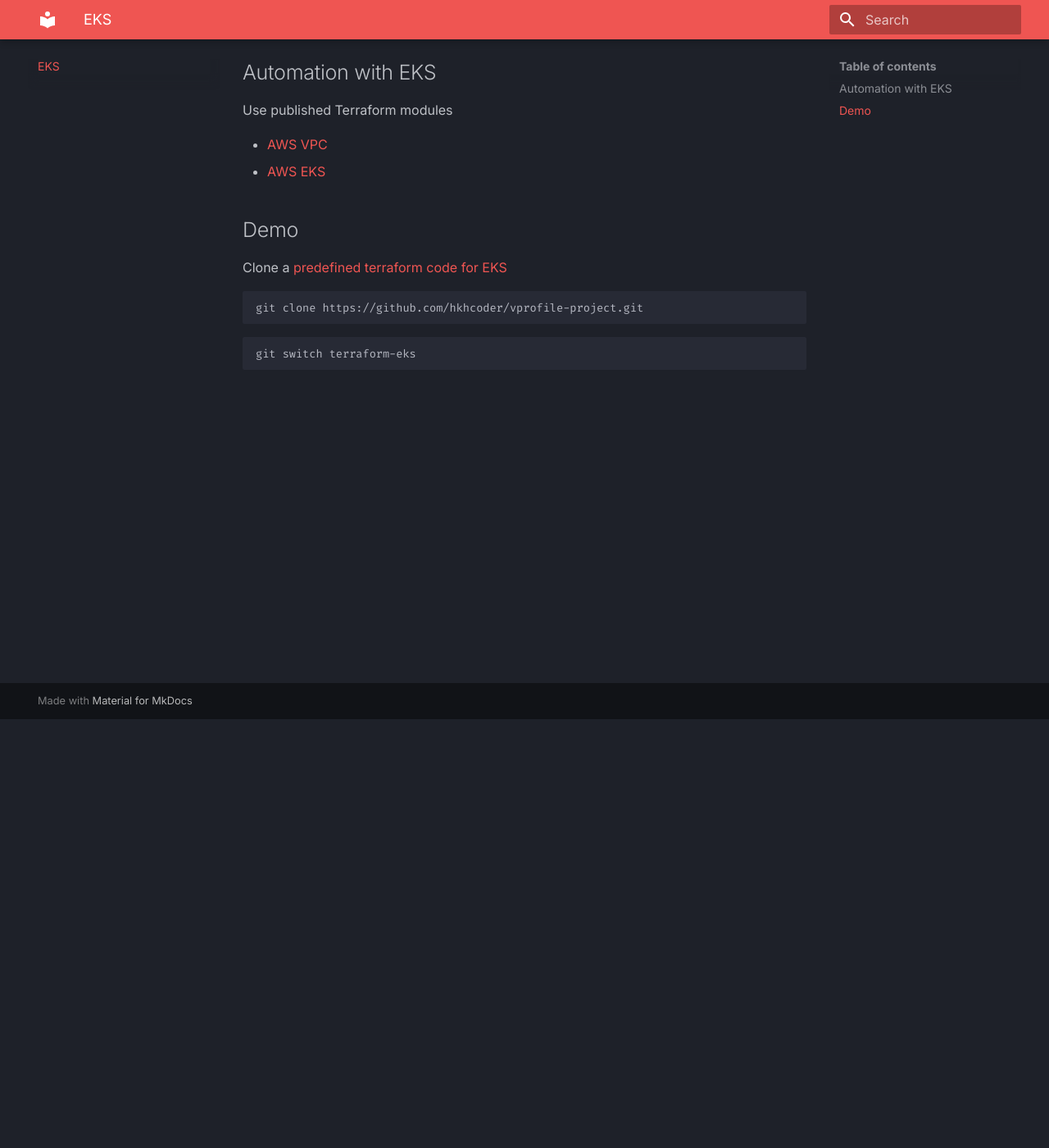
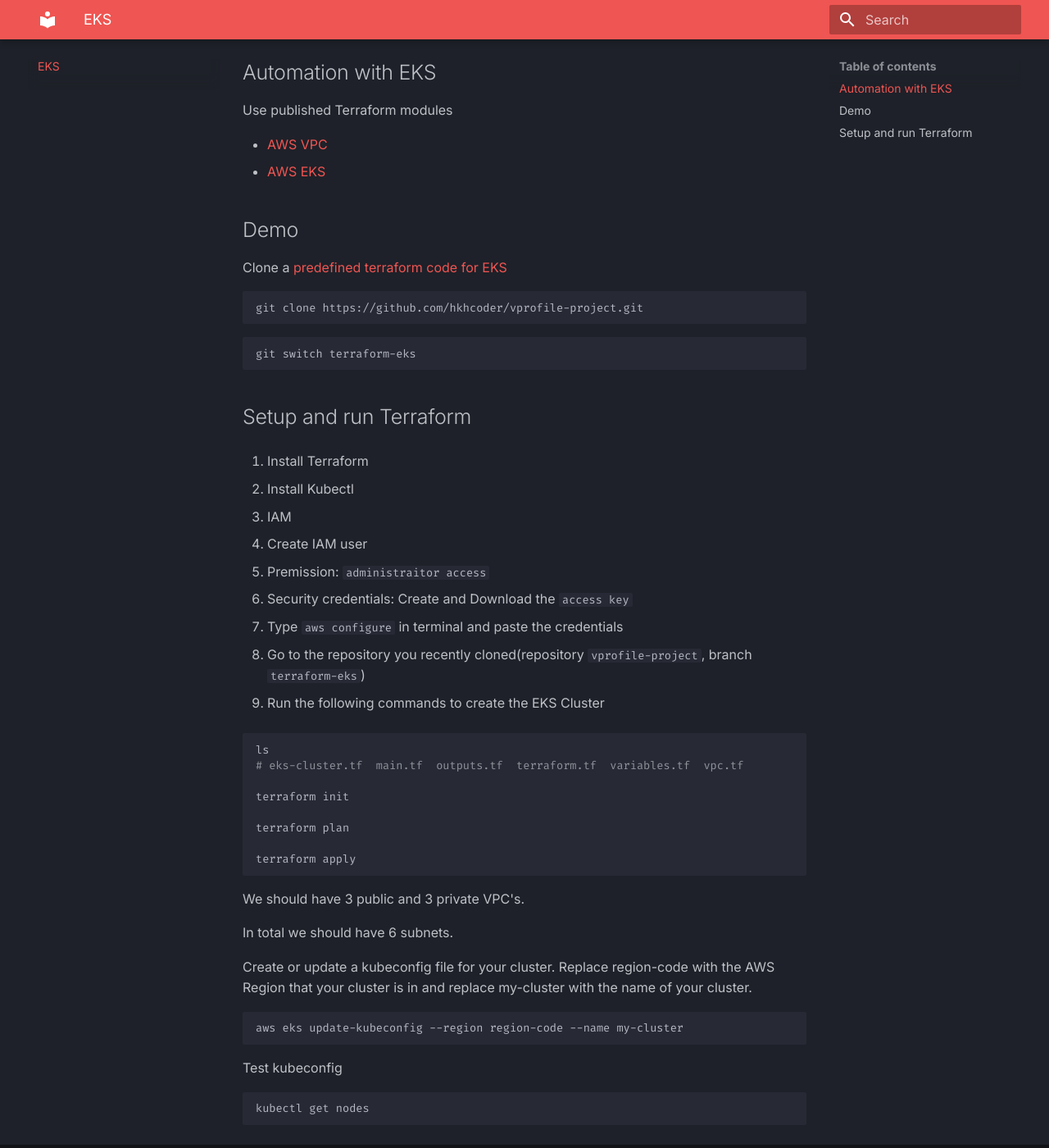
Before and after one commit to Alex0424/kubernetes, an MkDocs documentation site: the page built from docs/eks_introduction.md, in a window 1280 px wide and 1400 px high, scrolled down 523 px. Shown: the whole window at 82% size. Built offline with MkDocs 1.6.1 and Material for MkDocs 9.7.7, drawn with Linux system fonts in a browser that asks for light colours.

Commit message:
Finally completed the work at 'EKS' page

````diff
--- a/docs/eks_introduction.md
+++ b/docs/eks_introduction.md
@@ -33,3 +33,44 @@
 ```shell
 git switch terraform-eks
 ```
+
+## Setup and run Terraform
+
+1. Install Terraform
+
+2. Install Kubectl
+
+3. IAM
+  - Create IAM user
+  - Premission: `administraitor access`
+  - Security credentials: Create and Download the `access key`
+  - Type `aws configure` in terminal and paste the credentials
+
+4. Go to the repository you recently cloned(repository `vprofile-project`, branch `terraform-eks`)
+
+5. Run the following commands to create the EKS Cluster
+
+```shell
+ls
+# eks-cluster.tf  main.tf  outputs.tf  terraform.tf  variables.tf  vpc.tf
+
+terraform init
+
+terraform plan
+
+terraform apply
+```
+
+We should have 3 public and 3 private VPC's.
+
+In total we should have 6 subnets.
+
+Create or update a kubeconfig file for your cluster. Replace region-code with the AWS Region that your cluster is in and replace my-cluster with the name of your cluster.
+```
+aws eks update-kubeconfig --region region-code --name my-cluster
+```
+
+Test kubeconfig
+```
+kubectl get nodes
+```
````
